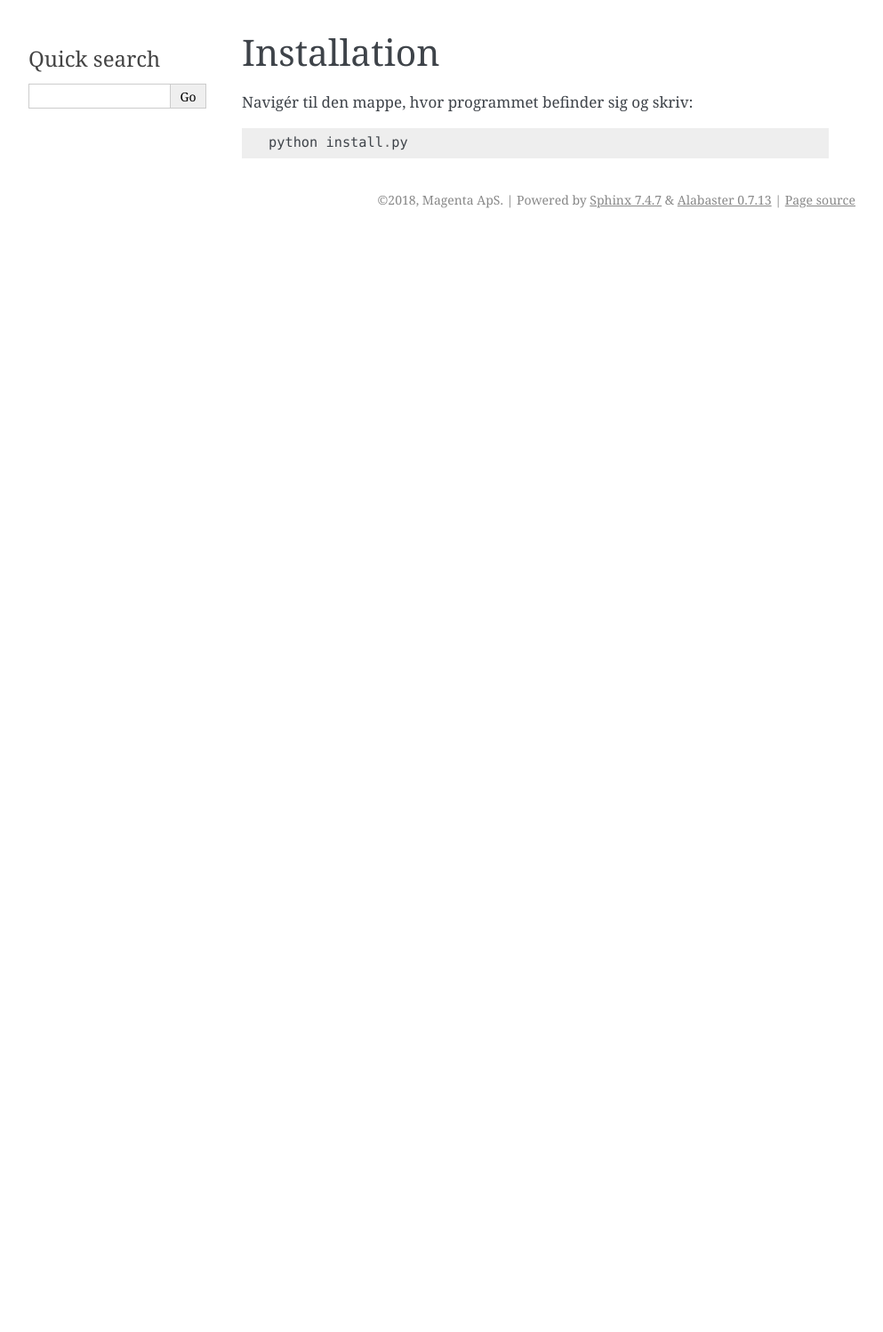
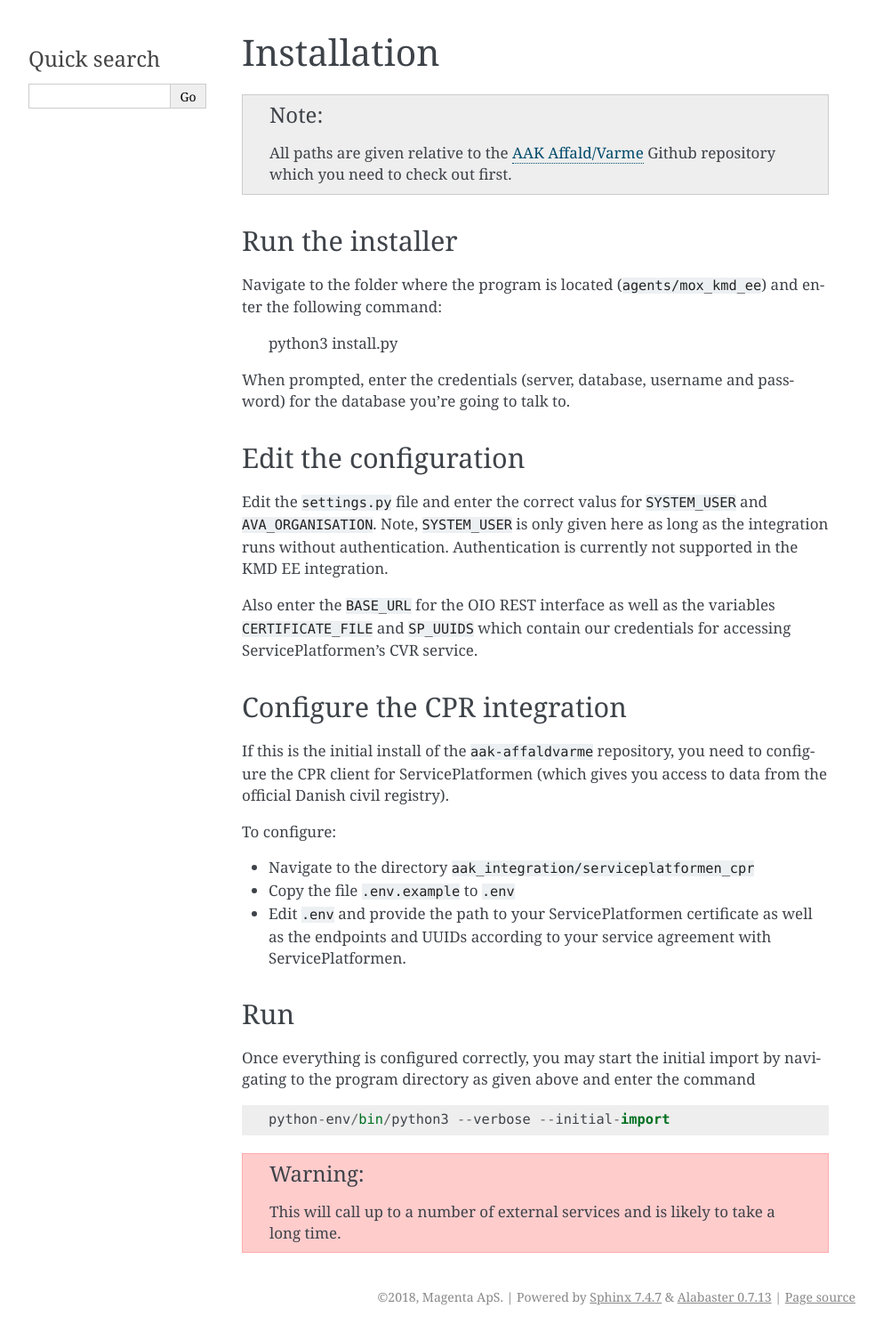
Before and after one commit to magenta-aps/aak-affaldvarme, a Sphinx documentation site: the page built from agents/mox_kmd_ee/docs/source/installation.rst, in a window 1280 px wide. Shown: the whole page at 89% size, without its empty margins (148-1141 px from the left). Built offline with Sphinx 7.4.7, drawn with Linux system fonts in a browser that asks for light colours; before the commit the page ends 900 px from its top, so only the background shows below that.

Commit message:
Updated documentation.

```diff
--- a/agents/mox_kmd_ee/docs/source/index.rst
+++ b/agents/mox_kmd_ee/docs/source/index.rst
@@ -3,15 +3,15 @@
    You can adapt this file completely to your liking, but it should at least
    contain the root `toctree` directive.
 
-Welcome to Mox KMD EE's documentation!
-======================================
+Welcome to the Mox KMD EE documentation
+=======================================
 
 .. include:: intro.rst
 
 
 .. toctree::
    :maxdepth: 2
-   :caption: Contents:
+   :caption: Further Contents:
    :titlesonly:
 
    installation.rst
--- a/agents/mox_kmd_ee/docs/source/installation.rst
+++ b/agents/mox_kmd_ee/docs/source/installation.rst
@@ -1,6 +1,56 @@
 Installation
 ============
 
-Navigér til den mappe, hvor programmet befinder sig og skriv: ::
+.. note:: All paths are given relative to the `AAK Affald/Varme <https://github.com/magenta-aps/aak-affaldvarme>`_ Github repository which you need to check out first.
 
-    python install.py
+Run the installer
+-----------------
+
+Navigate to the folder where the program is located
+(``agents/mox_kmd_ee``) and enter the
+following command:
+
+    python3 install.py
+
+When prompted, enter the credentials (server, database, username and
+password) for the database you're going to talk to.
+
+Edit the configuration
+----------------------
+
+Edit the ``settings.py`` file and enter the correct valus for
+``SYSTEM_USER`` and ``AVA_ORGANISATION``. Note, ``SYSTEM_USER`` is only
+given here as long as the integration runs without authentication.
+Authentication is currently not supported in the KMD EE integration.
+
+Also enter the ``BASE_URL`` for the OIO REST interface as well as the
+variables ``CERTIFICATE_FILE`` and ``SP_UUIDS`` which contain our
+credentials for accessing ServicePlatformen's CVR service.
+
+Configure the CPR integration
+-----------------------------
+
+If this is the initial install of the ``aak-affaldvarme`` repository,
+you need to configure the CPR client for ServicePlatformen (which gives
+you access to data from the official Danish civil registry).
+
+To configure:
+
+* Navigate to the directory ``aak_integration/serviceplatformen_cpr``
+
+* Copy the file ``.env.example`` to ``.env``
+
+* Edit ``.env`` and provide the path to your ServicePlatformen
+  certificate as well as the endpoints and UUIDs according to your
+  service agreement with ServicePlatformen.
+
+Run
+---
+
+Once everything is configured correctly, you may start the initial
+import by navigating to the program directory as given above and enter
+the command ::
+
+    python-env/bin/python3 --verbose --initial-import
+
+.. warning:: This will call up to a number of external services and is likely to take a long time.
```
Also changed, not shown: 5 other files.
